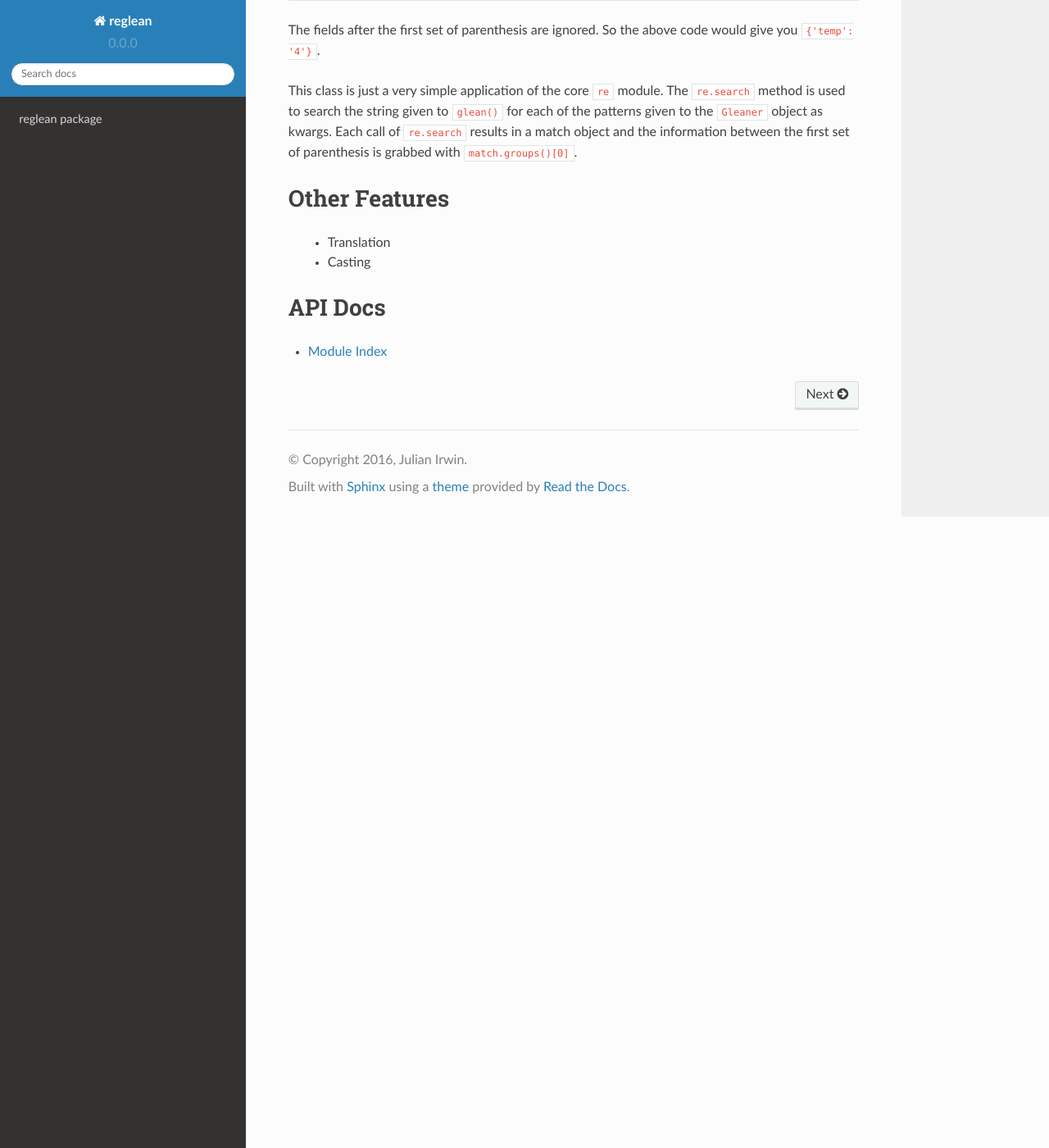
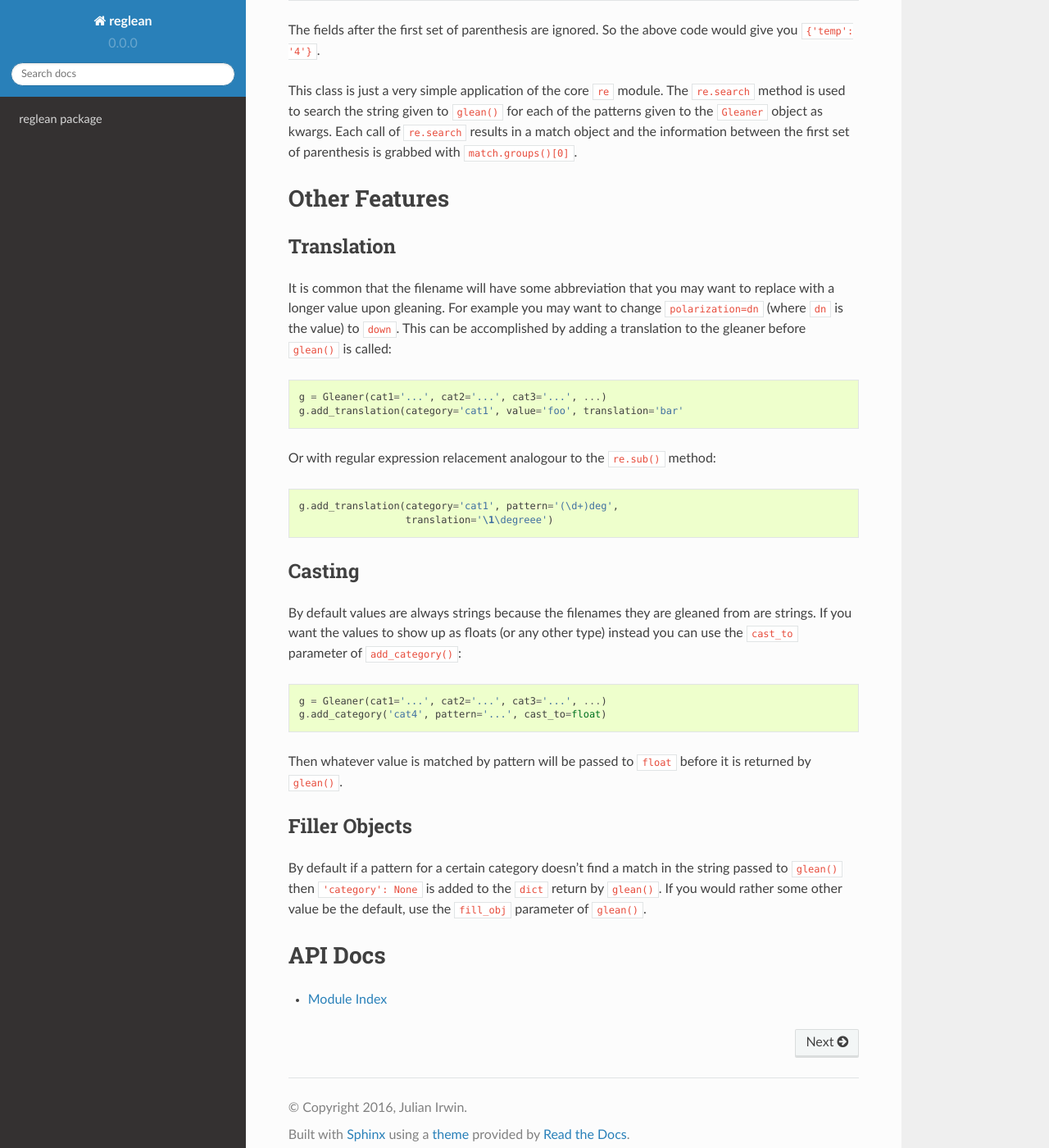
Before and after one commit to julianirwin/reglean, a Sphinx documentation site: the page built from doc/source/index.rst, in a window 1280 px wide and 1400 px high, scrolled down 1173 px. Shown: the whole window at 82% size. Built offline with Sphinx 7.4.7 and the Read the Docs theme 2.0.0, drawn with Linux system fonts in a browser that asks for light colours; pages that are not in the unit, such as notebooks, are missing from menus.

Commit message:
added fill_obj example to docs

```diff
--- a/doc/source/index.rst
+++ b/doc/source/index.rst
@@ -69,8 +69,49 @@ first set of parenthesis is grabbed with ``match.groups()[0]``.
 Other Features
 =================================
 
-  - Translation
-  - Casting
+Translation
+---------------------------------
+
+It is common that the filename will have some abbreviation that you may
+want to replace with a longer value upon gleaning. For example you may
+want to change ``polarization=dn`` (where ``dn`` is the value) to ``down``. This
+can be accomplished by adding a translation to the gleaner before ``glean()``
+is called::
+
+
+      g = Gleaner(cat1='...', cat2='...', cat3='...', ...)
+      g.add_translation(category='cat1', value='foo', translation='bar'
+
+
+Or with regular expression relacement analogour to the ``re.sub()`` method::
+
+      g.add_translation(category='cat1', pattern='(\d+)deg',
+                        translation='\1\degreee')
+
+
+
+Casting
+---------------------------------
+
+By default values are always strings because the filenames they are gleaned
+from are strings. If you want the values to show up as floats (or any other
+type) instead you can use the ``cast_to`` parameter of ``add_category()``::
+
+
+      g = Gleaner(cat1='...', cat2='...', cat3='...', ...)
+      g.add_category('cat4', pattern='...', cast_to=float)
+
+Then whatever value is matched by pattern will be passed to ``float`` before it
+is returned by ``glean()``.
+
+
+Filler Objects
+---------------------------------
+
+By default if a pattern for a certain category doesn't find a match in the
+string passed to ``glean()`` then ``'category': None`` is added to the ``dict``
+return by ``glean()``. If you would rather some other value be the default, use
+the ``fill_obj`` parameter of ``glean()``.
 
 
 
```
